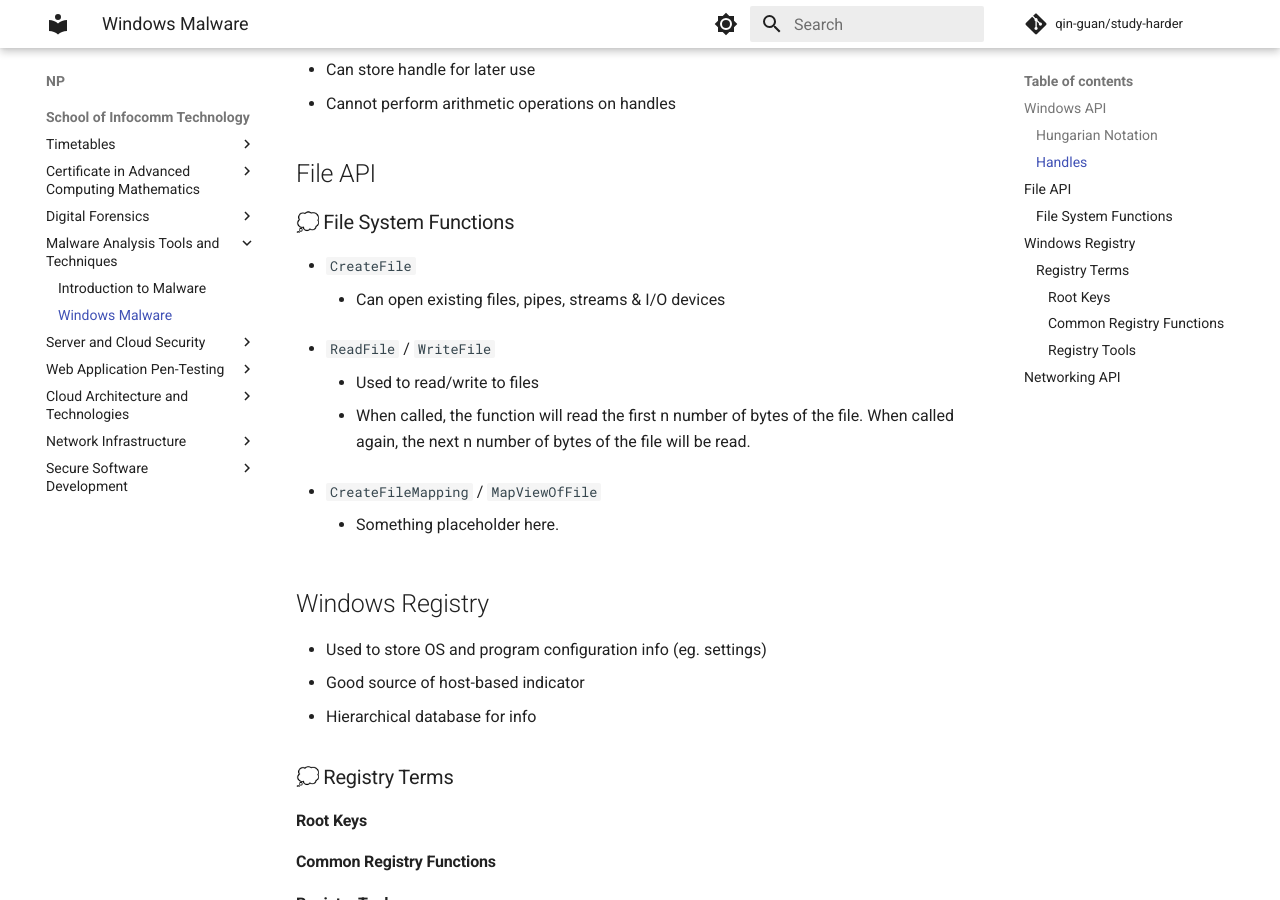
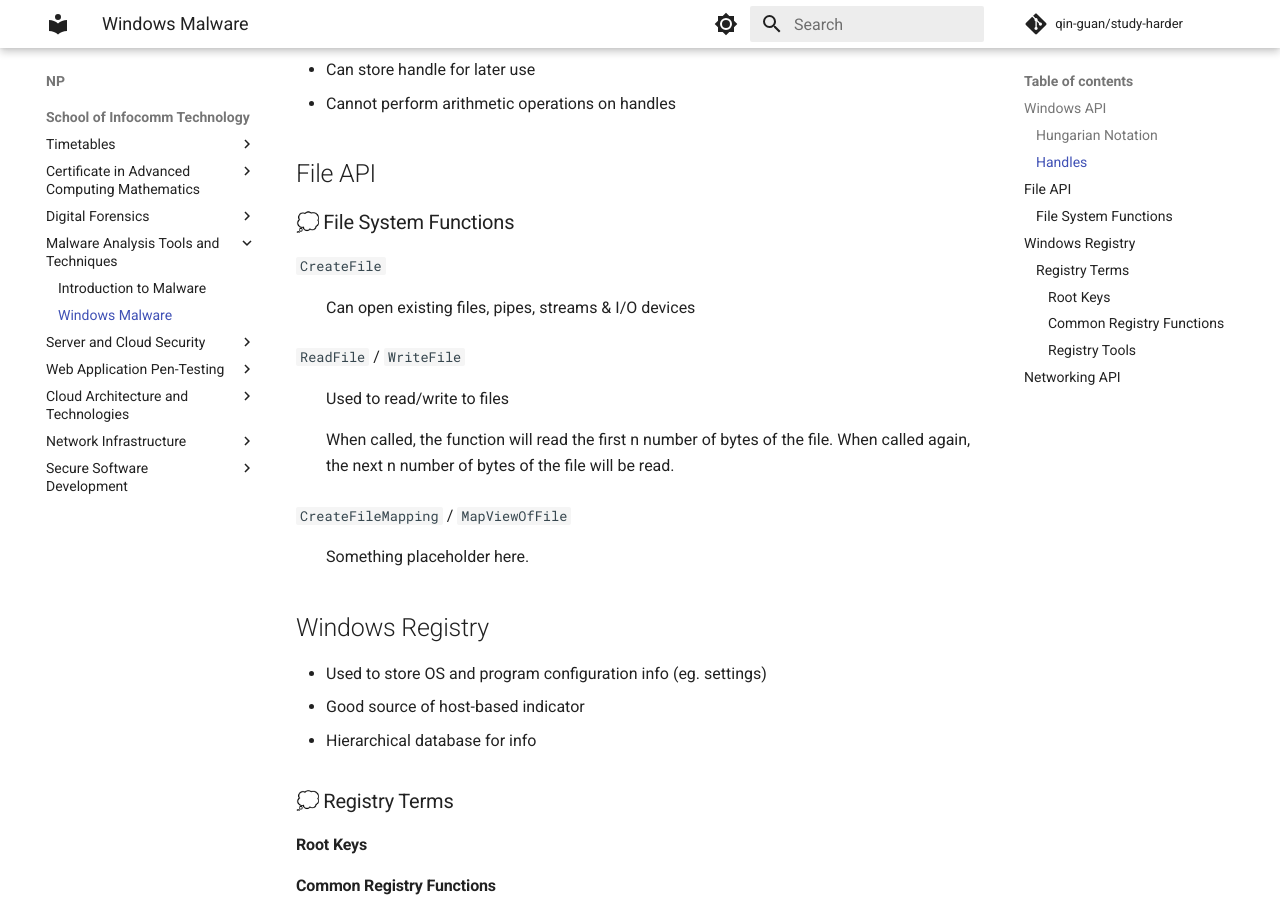
Before and after one commit to qin-guan/study-harder, an MkDocs documentation site: the page built from docs/np/ict/matt/windows-malware.md, in a window 1280 px wide and 900 px high, scrolled down 865 px. Built offline with MkDocs 1.6.1 and Material for MkDocs 9.7.7, drawn with Linux system fonts in a browser that asks for light colours; emoji names are drawn with the system emoji font; comment, search, counter and statistics services are not loaded.

Commit message:
use definition lists

```diff
--- a/docs/np/ict/matt/windows-malware.md
+++ b/docs/np/ict/matt/windows-malware.md
@@ -30,15 +30,21 @@ Malware interacts with OS via API to execute code.
 
 ### :thought_balloon: File System Functions
 
-- `CreateFile`
-  - Can open existing files, pipes, streams & I/O devices
+`CreateFile`
 
-- `ReadFile` / `WriteFile`
-  - Used to read/write to files
-  - When called, the function will read the first n number of bytes of the file. When called again, the next n number of bytes of the file will be read.
+:   Can open existing files, pipes, streams & I/O devices
 
-- `CreateFileMapping` / `MapViewOfFile`
-  - Something placeholder here.
+`ReadFile` / `WriteFile`
+
+:
+
+    Used to read/write to files
+
+    When called, the function will read the first n number of bytes of the file. When called again, the next n number of bytes of the file will be read.
+
+`CreateFileMapping` / `MapViewOfFile`
+
+:   Something placeholder here.
 
 ## Windows Registry
 
```
Also changed, not shown: docs/np/ict/matt/introduction-to-malware.md (+3 -1 lines).
